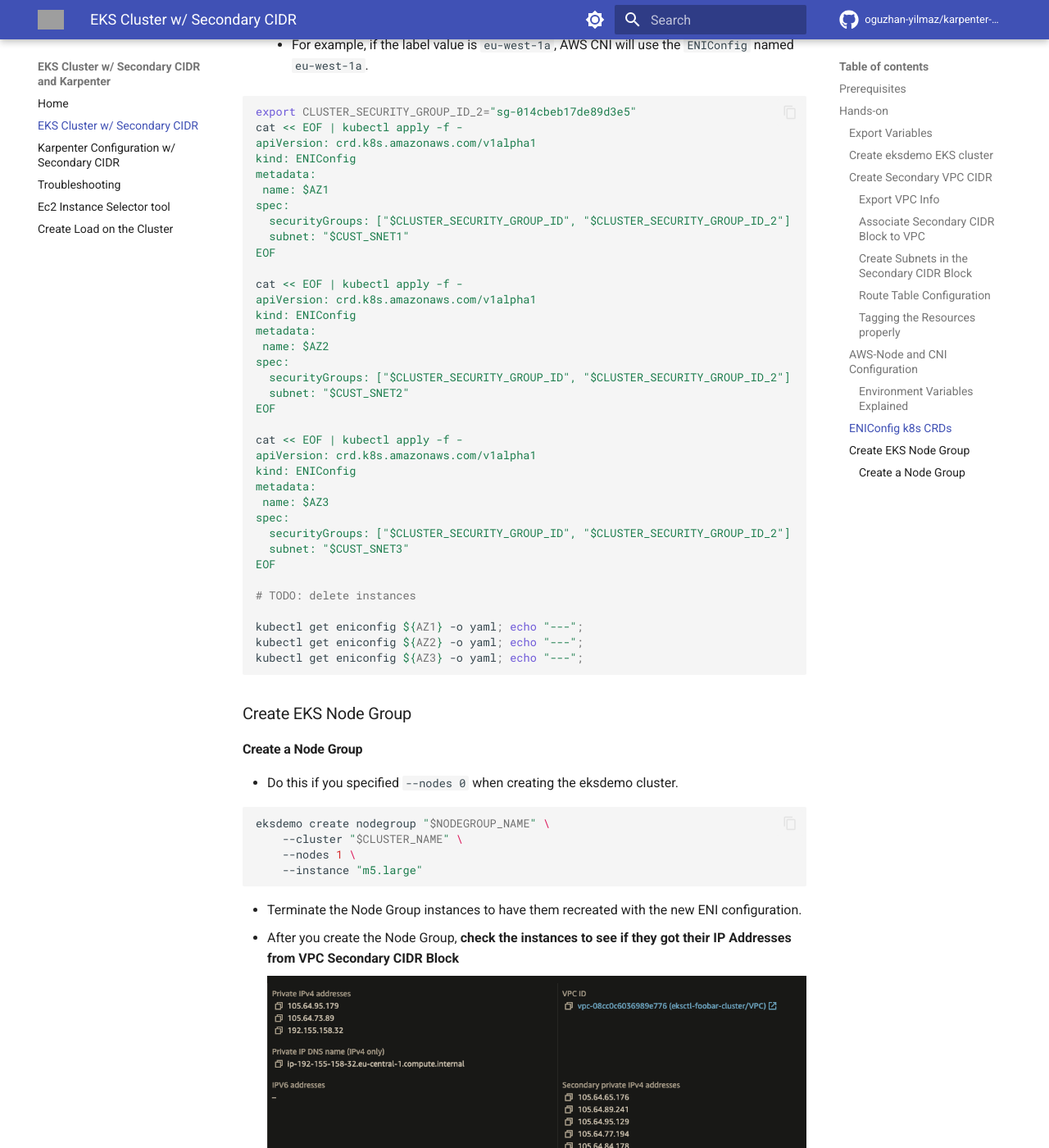
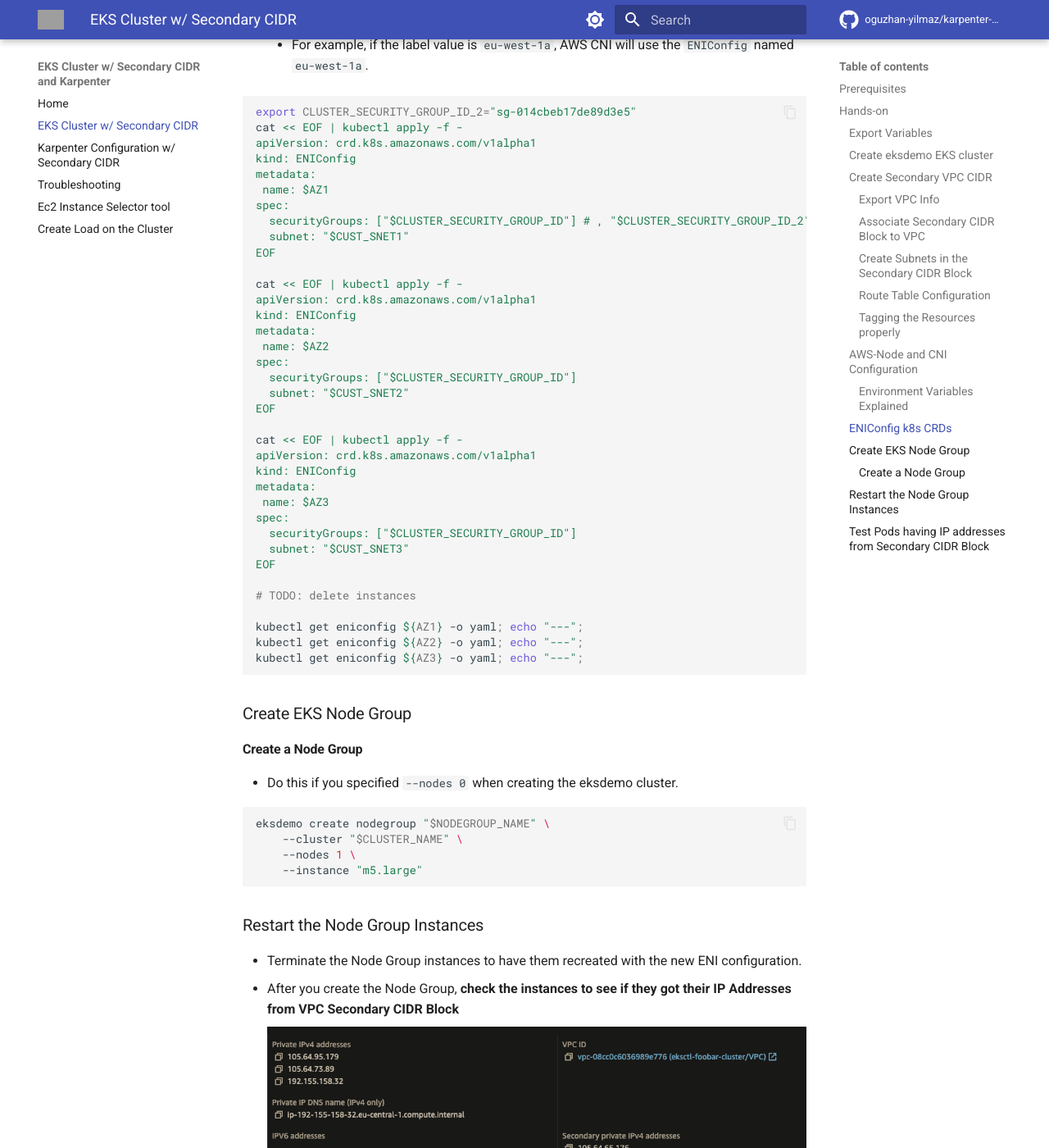
Before and after one commit to oguzhan-yilmaz/karpenter-eks-vpc-secondary-cidr, an MkDocs documentation site: the page built from docs/eks-custom-networking-vpc-secondary-cidr.md, in a window 1280 px wide and 1400 px high, scrolled down 5882 px. Shown: the whole window at 82% size. Built offline with MkDocs 1.6.1 and Material for MkDocs 9.7.7, drawn with Linux system fonts in a browser that asks for light colours; comment, search, counter and statistics services are not loaded; some of the changed text lies outside the part shown; grey boxes are pictures that could not be loaded.

Commit message:
update docs

````diff
--- a/docs/eks-custom-networking-vpc-secondary-cidr.md
+++ b/docs/eks-custom-networking-vpc-secondary-cidr.md
@@ -44,7 +45,6 @@
 
 # get the cluster info from eksdemo
 eksdemo get cluster "$CLUSTER_NAME"
-
 
 # make sure to use the correct context
 eksdemo use-context "$CLUSTER_NAME"
@@ -270,7 +270,7 @@
 metadata:
  name: $AZ1
 spec:
-  securityGroups: ["$CLUSTER_SECURITY_GROUP_ID", "$CLUSTER_SECURITY_GROUP_ID_2"]
+  securityGroups: ["$CLUSTER_SECURITY_GROUP_ID"] # , "$CLUSTER_SECURITY_GROUP_ID_2"
   subnet: "$CUST_SNET1"
 EOF
 
@@ -280,7 +280,7 @@
 metadata:
  name: $AZ2
 spec:
-  securityGroups: ["$CLUSTER_SECURITY_GROUP_ID", "$CLUSTER_SECURITY_GROUP_ID_2"]
+  securityGroups: ["$CLUSTER_SECURITY_GROUP_ID"]
   subnet: "$CUST_SNET2"
 EOF
 
@@ -290,7 +290,7 @@
 metadata:
  name: $AZ3
 spec:
-  securityGroups: ["$CLUSTER_SECURITY_GROUP_ID", "$CLUSTER_SECURITY_GROUP_ID_2"]
+  securityGroups: ["$CLUSTER_SECURITY_GROUP_ID"]
   subnet: "$CUST_SNET3"
 EOF
 
@@ -318,7 +318,26 @@
     --instance "m5.large"
 ```
 
+### Restart the Node Group Instances
 
 - Terminate the Node Group instances to have them recreated with the new ENI configuration.
 - After you create the Node Group, **check the instances to see if they got their IP Addresses from VPC Secondary CIDR Block**
 - ![Managed Node EC2 Instance should have ips](images/managed-node-instance-ip-addrs-on-secondary-cidr.png)
+
+
+### Test Pods having IP addresses from Secondary CIDR Block
+
+```bash
+kubectl create deployment nginx --image=nginx
+kubectl scale --replicas=5 deployments/nginx
+kubectl expose deployment/nginx --type=NodePort --port 80
+
+kubectl port-forward svc/nginx 8080:80 &
+# try to see if the pods are running on the secondary CIDR block (ignore daemonset pods)
+kubectl get pods -o wide
+
+curl -Lk localhost:8080
+
+bg # and then+ Ctrl-C
+
+```
````
Also changed, not shown: other parts of docs/eks-custom-networking-vpc-secondary-cidr.md (+1 -0 lines), README.md (+3 -1 lines).
